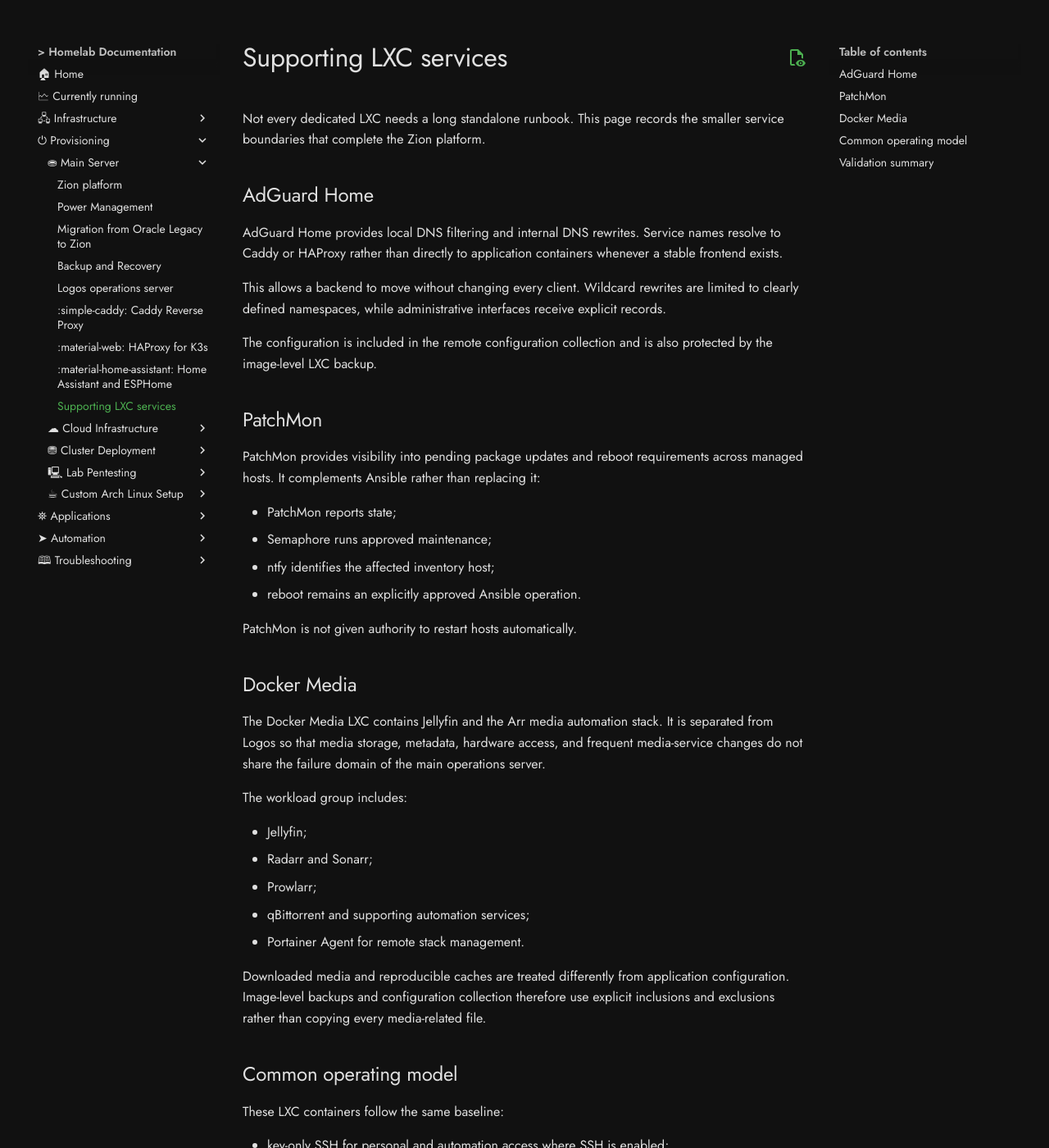
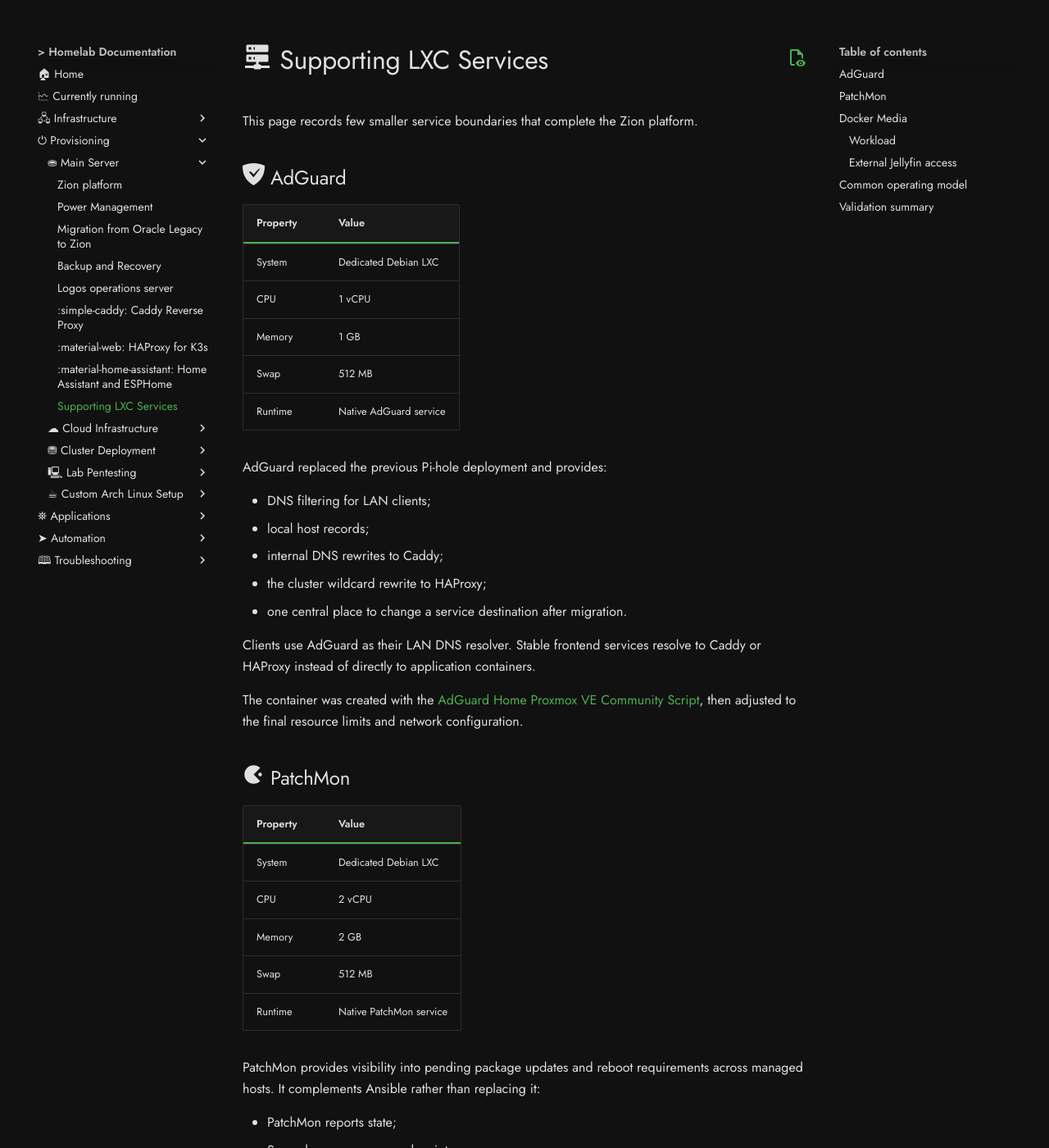
Before and after one commit to kCn3333/homelab, an MkDocs documentation site: the page built from docs/zion/supporting-services.md, in a window 1280 px wide and 1400 px high. Shown: the whole window at 82% size. Built offline with MkDocs 1.6.1 and Material for MkDocs 9.7.7, drawn with Linux system fonts in a browser that asks for light colours; comment, search, counter and statistics services are not loaded; some of the changed text lies outside the part shown.

Commit message:
docs: document supporting services

```diff
--- a/docs/zion/supporting-services.md
+++ b/docs/zion/supporting-services.md
@@ -1,16 +1,38 @@
-# Supporting LXC services
+# :material-server-network: Supporting LXC Services
 
-Not every dedicated LXC needs a long standalone runbook. This page records the smaller service boundaries that complete the Zion platform.
+This page records few smaller service boundaries that complete the Zion platform.
 
-## AdGuard Home
+## :simple-adguard: AdGuard
 
-AdGuard Home provides local DNS filtering and internal DNS rewrites. Service names resolve to Caddy or HAProxy rather than directly to application containers whenever a stable frontend exists.
+| Property | Value |
+|---|---|
+| System | Dedicated Debian LXC |
+| CPU | 1 vCPU |
+| Memory | 1 GB |
+| Swap | 512 MB |
+| Runtime | Native AdGuard service |
 
-This allows a backend to move without changing every client. Wildcard rewrites are limited to clearly defined namespaces, while administrative interfaces receive explicit records.
+AdGuard replaced the previous Pi-hole deployment and provides:
 
-The configuration is included in the remote configuration collection and is also protected by the image-level LXC backup.
+- DNS filtering for LAN clients;
+- local host records;
+- internal DNS rewrites to Caddy;
+- the cluster wildcard rewrite to HAProxy;
+- one central place to change a service destination after migration.
 
-## PatchMon
+Clients use AdGuard as their LAN DNS resolver. Stable frontend services resolve to Caddy or HAProxy instead of directly to application containers.
+
+The container was created with the [AdGuard Home Proxmox VE Community Script](https://community-scripts.org/scripts/adguard), then adjusted to the final resource limits and network configuration.
+
+## :material-pac-man: PatchMon
+
+| Property | Value |
+|---|---|
+| System | Dedicated Debian LXC |
+| CPU | 2 vCPU |
+| Memory | 2 GB |
+| Swap | 512 MB |
+| Runtime | Native PatchMon service |
 
 PatchMon provides visibility into pending package updates and reboot requirements across managed hosts. It complements Ansible rather than replacing it:
 
@@ -21,21 +43,46 @@
 
 PatchMon is not given authority to restart hosts automatically.
 
-## Docker Media
+The container was created with the [PatchMon Proxmox Community Script](https://community-scripts.github.io/ProxmoxVE/scripts?id=patchmon). PatchMon's server and agent run as native systemd services rather than as part of a shared Docker host.
 
-The Docker Media LXC contains Jellyfin and the Arr media automation stack. It is separated from Logos so that media storage, metadata, hardware access, and frequent media-service changes do not share the failure domain of the main operations server.
+## :simple-jellyfin: Docker Media
 
-The workload group includes:
+The Docker Media LXC contains the complete media pipeline. It is separated from Logos so that media mounts, transcoding, downloads and frequently changed containers do not share the failure domain of the main operations server.
 
-- Jellyfin;
-- Radarr and Sonarr;
-- Prowlarr;
-- qBittorrent and supporting automation services;
-- Portainer Agent for remote stack management.
+### :material-view-grid-outline: Workload
+
+| Service | Role | Published port |
+|---|---|---:|
+| :simple-jellyfin: Jellyfin | Media server and hardware-assisted playback | `8096` |
+| Seerr | Movie and series requests | `5055` |
+| :simple-radarr: Radarr | Movie library automation | `7878` |
+| :simple-sonarr: Sonarr | Series library automation | `8989` |
+| Prowlarr | Indexer management for Radarr and Sonarr | `9696` |
+| Bazarr | Subtitle discovery and download | `6767` |
+| :simple-qbittorrent: qBittorrent | Download client | `8080`, `6881/tcp`, `6881/udp` |
+| FlareSolverr | Browser challenge helper used by selected indexers | `8191` |
+| :simple-youtube: MeTube | Standalone video downloads | `8081` |
+| Subtitle Agent | Preparation and inspection of subtitle workpacks | `8181` |
+| :simple-portainer: Portainer Agent | Remote stack management from Logos | `9001` |
+| :simple-watchtower: Watchtower | Container image updates and cleanup | none |
+
+- [media and Arr stack](https://github.com/kCn3333/docker-compose/blob/main/arr-stack/docker-compose.yaml);
+
+Portainer deploys and manages the active stacks. Configuration and application state live under `/opt/appdata`; media and download directories are mounted separately.
+
+### :material-web: External Jellyfin access
+
+Jellyfin is the only media service exposed through the external Relay path:
+
+1. the Relay VPS accepts public HTTPS traffic and terminates TLS in Caddy;
+2. Caddy forwards the request through WireGuard;
+3. Logos routes only the explicitly allowed Jellyfin traffic into the LAN;
+
+The Relay does not receive access to the complete Docker Media host or the remaining Arr interfaces. Its setup is described in [Relay VPS](../relay.md), with failure recovery in [WireGuard relay troubleshooting](../../troubleshooting/wireguard-relay.md).
 
 Downloaded media and reproducible caches are treated differently from application configuration. Image-level backups and configuration collection therefore use explicit inclusions and exclusions rather than copying every media-related file.
 
-## Common operating model
+## :material-cog-sync-outline: Common operating model
 
 These LXC containers follow the same baseline:
 
```
Also changed, not shown: other parts of docs/zion/supporting-services.md (+1 -1 lines).
